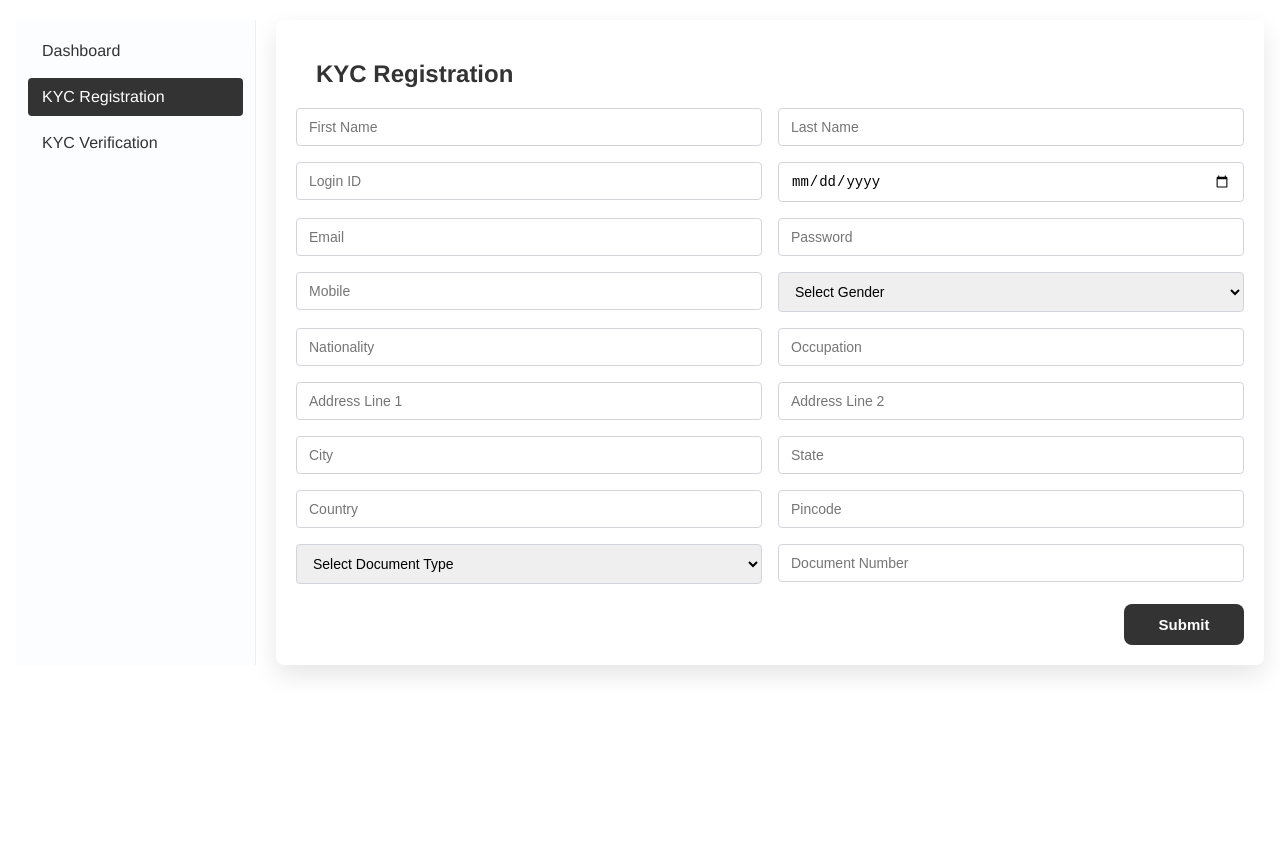
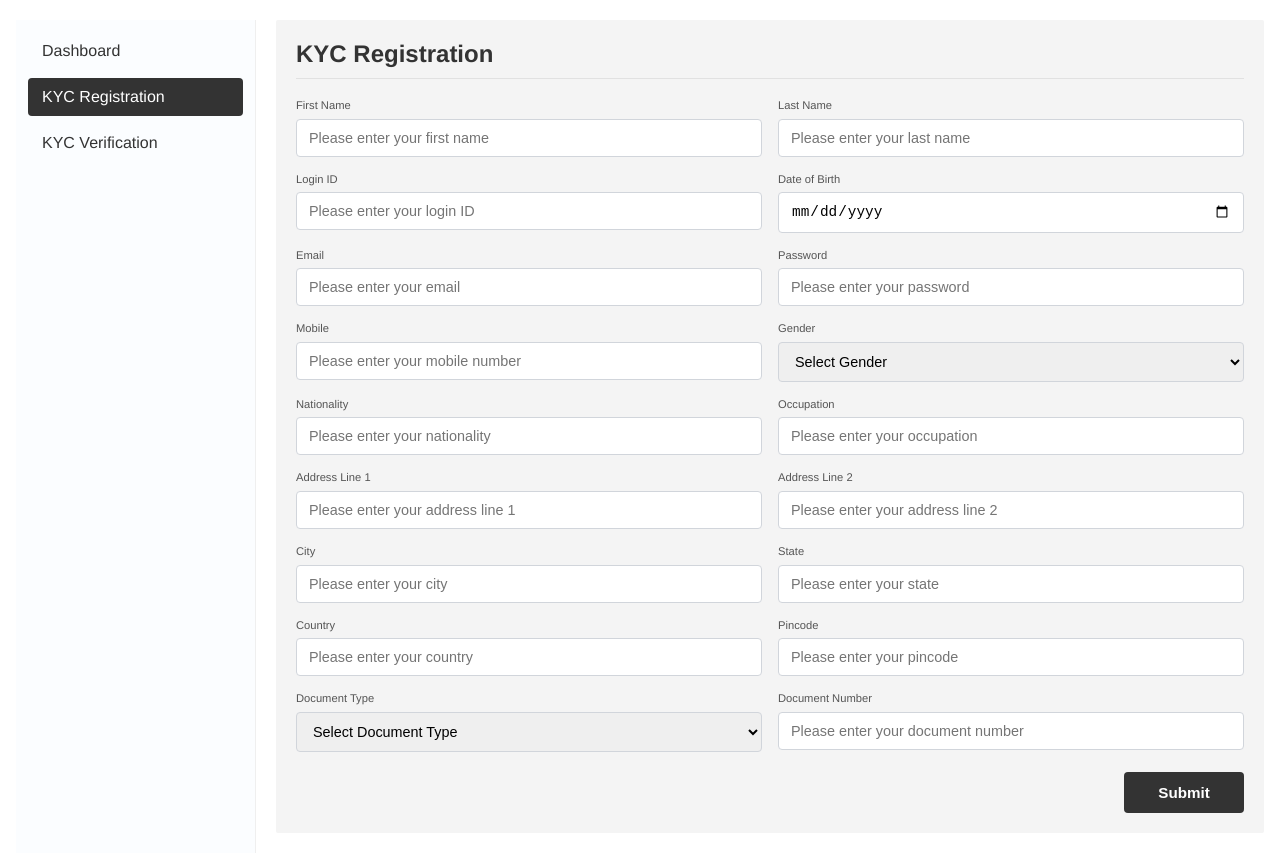
Before and after one commit to SandipDebAccenture/poc-kyc-fe, a React (Vite) app: page /kyc-registration in a window 1280 px wide. Before the commit the page ends 800 px from the top, so only its background shows below. Built offline with nearby package versions, Linux system fonts and the light colour scheme.

Commit message:
Refactor KYC registration and verification pages; enhance form structure, improve accessibility with labels, and update styles for better user experience

```diff
--- a/src/index.css
+++ b/src/index.css
@@ -1,7 +1,9 @@
 :root {
   font-family: Helvetica, Arial, sans-serif;
 }
-body {
+*,
+*::before,
+*::after {
   margin: 0;
   padding: 0;
   box-sizing: border-box;
--- a/src/pages/KycRegistrationPage.tsx
+++ b/src/pages/KycRegistrationPage.tsx
@@ -56,15 +56,17 @@ const UserKycRegistrationPage = () => {
 
   return (
     <div className="form-container">
-      <div className="kyc-card">
-        <h2>KYC Registration</h2>
+      <div>
+        <h2 className="form-title">KYC Registration</h2>
       </div>
       <form onSubmit={handleSubmit(onSubmit)} noValidate>
         <div className="grid">
           <div className="form-field">
+            <label htmlFor="firstName">First Name</label>
             <input
+              id="firstName"
               {...register("firstName", { required: "First name is required" })}
-              placeholder="First Name"
+              placeholder="Please enter your first name"
               aria-invalid={errors.firstName ? "true" : "false"}
               aria-describedby={
                 errors.firstName ? "firstName-error" : undefined
@@ -79,9 +81,11 @@ const UserKycRegistrationPage = () => {
           </div>
 
           <div className="form-field">
+            <label htmlFor="lastName">Last Name</label>
             <input
+              id="lastName"
               {...register("lastName", { required: "Last name is required" })}
-              placeholder="Last Name"
+              placeholder="Please enter your last name"
               aria-invalid={errors.lastName ? "true" : "false"}
               aria-describedby={errors.lastName ? "lastName-error" : undefined}
               className={errors.lastName ? "invalid" : ""}
@@ -94,9 +98,11 @@ const UserKycRegistrationPage = () => {
           </div>
 
           <div className="form-field">
+            <label htmlFor="loginId">Login ID</label>
             <input
+              id="loginId"
               {...register("loginId", { required: "Login ID is required" })}
-              placeholder="Login ID"
+              placeholder="Please enter your login ID"
               aria-invalid={errors.loginId ? "true" : "false"}
               aria-describedby={errors.loginId ? "loginId-error" : undefined}
               className={errors.loginId ? "invalid" : ""}
@@ -109,9 +115,12 @@ const UserKycRegistrationPage = () => {
           </div>
 
           <div className="form-field">
+            <label htmlFor="dob">Date of Birth</label>
             <input
               type="date"
+              id="dob"
               {...register("dob", { required: "Date of birth is required" })}
+              placeholder="Please enter your date of birth"
               aria-invalid={errors.dob ? "true" : "false"}
               aria-describedby={errors.dob ? "dob-error" : undefined}
               className={errors.dob ? "invalid" : ""}
@@ -124,10 +133,12 @@ const UserKycRegistrationPage = () => {
           </div>
 
           <div className="form-field">
+            <label htmlFor="email">Email</label>
             <input
               type="email"
+              id="email"
               {...register("email", { required: "Email is required" })}
-              placeholder="Email"
+              placeholder="Please enter your email"
               aria-invalid={errors.email ? "true" : "false"}
               aria-describedby={errors.email ? "email-error" : undefined}
               className={errors.email ? "invalid" : ""}
@@ -140,8 +151,10 @@ const UserKycRegistrationPage = () => {
           </div>
 
           <div className="form-field">
+            <label htmlFor="password">Password</label>
             <input
               type="password"
+              id="password"
               {...register("password", {
                 required: "Password is required",
                 minLength: {
@@ -149,7 +162,7 @@ const UserKycRegistrationPage = () => {
                   message: "Password must be at least 6 characters",
                 },
               })}
-              placeholder="Password"
+              placeholder="Please enter your password"
               aria-invalid={errors.password ? "true" : "false"}
               aria-describedby={errors.password ? "password-error" : undefined}
               className={errors.password ? "invalid" : ""}
@@ -162,7 +175,9 @@ const UserKycRegistrationPage = () => {
           </div>
 
           <div className="form-field">
+            <label htmlFor="mobile">Mobile</label>
             <input
+              id="mobile"
               {...register("mobile", {
                 required: "Mobile number is required",
                 pattern: {
@@ -170,7 +185,7 @@ const UserKycRegistrationPage = () => {
                   message: "Mobile must be a 10-digit number",
                 },
               })}
-              placeholder="Mobile"
+              placeholder="Please enter your mobile number"
               aria-invalid={errors.mobile ? "true" : "false"}
               aria-describedby={errors.mobile ? "mobile-error" : undefined}
               className={errors.mobile ? "invalid" : ""}
@@ -183,7 +198,9 @@ const UserKycRegistrationPage = () => {
           </div>
 
           <div className="form-field">
+            <label htmlFor="gender">Gender</label>
             <select
+              id="gender"
               {...register("gender", { required: "Gender is required" })}
               aria-invalid={errors.gender ? "true" : "false"}
               aria-describedby={errors.gender ? "gender-error" : undefined}
@@ -200,11 +217,13 @@ const UserKycRegistrationPage = () => {
           </div>
 
           <div className="form-field">
+            <label htmlFor="nationality">Nationality</label>
             <input
+              id="nationality"
               {...register("nationality", {
                 required: "Nationality is required",
               })}
-              placeholder="Nationality"
+              placeholder="Please enter your nationality"
               aria-invalid={errors.nationality ? "true" : "false"}
               aria-describedby={
                 errors.nationality ? "nationality-error" : undefined
@@ -219,11 +238,13 @@ const UserKycRegistrationPage = () => {
           </div>
 
           <div className="form-field">
+            <label htmlFor="occupation">Occupation</label>
             <input
+              id="occupation"
               {...register("occupation", {
                 required: "Occupation is required",
               })}
-              placeholder="Occupation"
+              placeholder="Please enter your occupation"
               aria-invalid={errors.occupation ? "true" : "false"}
               aria-describedby={
                 errors.occupation ? "occupation-error" : undefined
@@ -238,11 +259,13 @@ const UserKycRegistrationPage = () => {
           </div>
 
           <div className="form-field">
+            <label htmlFor="addressLine1">Address Line 1</label>
             <input
+              id="addressLine1"
               {...register("addressLine1", {
                 required: "Address Line 1 is required",
               })}
-              placeholder="Address Line 1"
+              placeholder="Please enter your address line 1"
               aria-invalid={errors.addressLine1 ? "true" : "false"}
               aria-describedby={
                 errors.addressLine1 ? "addressLine1-error" : undefined
@@ -257,13 +280,20 @@ const UserKycRegistrationPage = () => {
           </div>
 
           <div className="form-field">
-            <input {...register("addressLine2")} placeholder="Address Line 2" />
+            <label htmlFor="addressLine2">Address Line 2</label>
+            <input
+              id="addressLine2"
+              {...register("addressLine2")}
+              placeholder="Please enter your address line 2"
+            />
           </div>
 
           <div className="form-field">
+            <label htmlFor="city">City</label>
             <input
+              id="city"
               {...register("city", { required: "City is required" })}
-              placeholder="City"
+              placeholder="Please enter your city"
               aria-invalid={errors.city ? "true" : "false"}
               aria-describedby={errors.city ? "city-error" : undefined}
               className={errors.city ? "invalid" : ""}
@@ -276,9 +306,11 @@ const UserKycRegistrationPage = () => {
           </div>
 
           <div className="form-field">
+            <label htmlFor="state">State</label>
             <input
+              id="state"
               {...register("state", { required: "State is required" })}
-              placeholder="State"
+              placeholder="Please enter your state"
               aria-invalid={errors.state ? "true" : "false"}
               aria-describedby={errors.state ? "state-error" : undefined}
               className={errors.state ? "invalid" : ""}
@@ -291,9 +323,11 @@ const UserKycRegistrationPage = () => {
           </div>
 
           <div className="form-field">
+            <label htmlFor="country">Country</label>
             <input
+              id="country"
               {...register("country", { required: "Country is required" })}
-              placeholder="Country"
+              placeholder="Please enter your country"
               aria-invalid={errors.country ? "true" : "false"}
               aria-describedby={errors.country ? "country-error" : undefined}
               className={errors.country ? "invalid" : ""}
@@ -306,7 +340,9 @@ const UserKycRegistrationPage = () => {
           </div>
 
           <div className="form-field">
+            <label htmlFor="pincode">Pincode</label>
             <input
+              id="pincode"
               {...register("pincode", {
                 required: "Pincode is required",
                 pattern: {
@@ -314,7 +350,7 @@ const UserKycRegistrationPage = () => {
                   message: "Pincode must be a 6-digit number",
                 },
               })}
-              placeholder="Pincode"
+              placeholder="Please enter your pincode"
               aria-invalid={errors.pincode ? "true" : "false"}
               aria-describedby={errors.pincode ? "pincode-error" : undefined}
               className={errors.pincode ? "invalid" : ""}
@@ -327,7 +363,9 @@ const UserKycRegistrationPage = () => {
           </div>
 
           <div className="form-field">
+            <label htmlFor="documentType">Document Type</label>
             <select
+              id="documentType"
               {...register("documentType", {
                 required: "Document type is required",
               })}
@@ -349,11 +387,13 @@ const UserKycRegistrationPage = () => {
           </div>
 
           <div className="form-field">
+            <label htmlFor="documentNumber">Document Number</label>
             <input
+              id="documentNumber"
               {...register("documentNumber", {
                 required: "Document number is required",
               })}
-              placeholder="Document Number"
+              placeholder="Please enter your document number"
               aria-invalid={errors.documentNumber ? "true" : "false"}
               aria-describedby={
                 errors.documentNumber ? "documentNumber-error" : undefined
--- a/src/pages/KycVerifyPage.tsx
+++ b/src/pages/KycVerifyPage.tsx
@@ -22,26 +22,29 @@ const KycVerify: React.FC = () => {
   return (
     <div className="kyc-container">
       <div className="kyc-card">
-        <h2>KYC Verification</h2>
+        <h2 className="kyc-title">KYC Verification</h2>
 
         <form onSubmit={handleSubmit(onSubmit)}>
           <div className="form-group">
-            <label>Customer ID</label>
+            <label htmlFor="customerId">Customer ID</label>
             <input
               type="number"
+              id="customerId"
               {...register("customerId", {
                 required: "Customer ID is required",
                 valueAsNumber: true,
               })}
+              placeholder="Please enter customer ID"
             />
             {errors.customerId && (
               <span className="error">{errors.customerId.message}</span>
             )}
           </div>
-
+          <div className="document-container">
             <div className="form-group">
-            <label>Document Type</label>
+              <label htmlFor="documentType">Document Type</label>
               <select
+                id="documentType"
                 {...register("documentType", {
                   required: "Document type is required",
                 })}>
@@ -54,23 +57,26 @@ const KycVerify: React.FC = () => {
                 <span className="error">{errors.documentType.message}</span>
               )}
             </div>
-
             <div className="form-group">
-            <label>Document Number</label>
+              <label htmlFor="documentNumber">Document Number</label>
               <input
                 type="text"
+                id="documentNumber"
                 {...register("documentNumber", {
                   required: "Document number is required",
                 })}
+                placeholder="Please enter document number"
               />
               {errors.documentNumber && (
                 <span className="error">{errors.documentNumber.message}</span>
               )}
             </div>
-
+          </div>
+          <div className="button-container">
             <button type="submit" className="submit-btn">
               Verify
             </button>
+          </div>
         </form>
       </div>
     </div>
--- a/src/styles/DashboardPage.scss
+++ b/src/styles/DashboardPage.scss
@@ -10,10 +10,12 @@ $neutral: #999;
 .dashboard {
   min-height: 100dvh;
   background: #f4f4f4;
+  border-radius: 2px;
   display: flex;
   justify-content: center;
   align-items: center;
   font-family: "Inter", sans-serif;
+  margin-bottom: 20px;
 
   &__card {
     width: 420px;
--- a/src/styles/KycRegistrationPage.scss
+++ b/src/styles/KycRegistrationPage.scss
@@ -1,11 +1,14 @@
 .form-container {
   padding: 20px;
-  background: #ffffff;
-  border-radius: 8px;
-  box-shadow: 0 10px 25px rgba(0, 0, 0, 0.1);
+  background: #f4f4f4;
+  border-radius: 2px;
+  margin-bottom: 20px;
 
   .form-title {
-    margin-bottom: 30px;
+    color: #333;
+    margin-bottom: 20px;
+    border-bottom: 1px solid #e1e1e1;
+    padding-bottom: 10px;
   }
 
   .grid {
@@ -17,14 +20,18 @@
       display: flex;
       flex-direction: column;
       gap: 6px;
-
+      label {
+        margin-bottom: 0.1rem;
+        font-size: 0.7rem;
+        color: #555;
+      }
       input,
       select {
         width: 100%;
         padding: 10px 12px;
         border: 1px solid #d1d5db;
         border-radius: 4px;
-        font-size: 14px;
+        font-size: 0.9rem;
         box-sizing: border-box;
 
         &:focus {
@@ -38,10 +45,9 @@
           box-shadow: 0 0 0 3px rgba(229, 62, 62, 0.06);
         }
       }
-
       .error {
         color: #e53e3e;
-        font-size: 12px;
+        font-size: 0.8rem;
         margin-top: 2px;
       }
     }
@@ -59,11 +65,10 @@
     background-color: #333;
     color: white;
     border: none;
-    border-radius: 8px;
+    border-radius: 4px;
     font-weight: 600;
-    font-size: 15px;
+    font-size: 0.95rem;
     cursor: pointer;
-
     &:hover {
       background-color: #555;
     }
@@ -73,11 +78,9 @@
 @media (max-width: 900px) {
   .form-container {
     padding: 20px;
-
     .grid {
       grid-template-columns: 1fr;
     }
-
     button {
       width: 100%;
     }
--- a/src/styles/KycVerifyPage.scss
+++ b/src/styles/KycVerifyPage.scss
@@ -1,28 +1,27 @@
 $primary: #333;
 $secondary: #555;
-$background: #f9f9f9;
+$background: #f4f4f4;
 
 .kyc-container {
-  //   min-height: 100vh;
-  display: flex;
-  //   align-items: center;
-  //   justify-content: center;
+  min-height: 100vh;
   background: $background;
+  border-radius: 2px;
+  margin-bottom: 20px;
 }
 
 .kyc-card {
-  //   background: #fff;
-  padding: 0 20px;
+  padding: 20px;
   width: 100%;
-  max-width: 400px;
-  //   border: 1px solid $secondary;
-  border-radius: 6px;
-
-  h2 {
-    // margin-bottom: 1.5rem;
-    color: $primary;
-    // text-align: center;
-    font-weight: 600;
+  .kyc-title {
+    color: #333;
+    margin-bottom: 20px;
+    border-bottom: 1px solid #e1e1e1;
+    padding-bottom: 10px;
+  }
+  .document-container {
+    display: grid;
+    grid-template-columns: repeat(2, 1fr);
+    gap: 16px;
   }
 }
 
@@ -30,10 +29,11 @@ $background: #f9f9f9;
   margin-bottom: 1.2rem;
   display: flex;
   flex-direction: column;
+  gap: 6px;
 
   label {
-    margin-bottom: 0.4rem;
-    font-size: 0.9rem;
+    margin-bottom: 0.1rem;
+    font-size: 0.7rem;
     color: $secondary;
   }
 
@@ -45,7 +45,6 @@ $background: #f9f9f9;
     font-size: 0.9rem;
     outline: none;
     transition: border 0.2s ease;
-
     &:focus {
       border-color: $primary;
     }
@@ -58,8 +57,14 @@ $background: #f9f9f9;
   color: #d32f2f;
 }
 
+.button-container {
+  display: flex;
+  justify-content: flex-end;
+  margin-top: 20px;
+}
+
 .submit-btn {
-  width: 50%;
+  width: 25%;
   padding: 0.7rem;
   background: $primary;
   color: #fff;
@@ -67,9 +72,20 @@ $background: #f9f9f9;
   border-radius: 4px;
   font-size: 0.95rem;
   cursor: pointer;
-  transition: background 0.2s ease;
-
+  font-weight: 600;
   &:hover {
     background: $secondary;
   }
 }
+
+@media (max-width: 900px) {
+  .kyc-container {
+    padding: 20px;
+    .document-container {
+      grid-template-columns: 1fr;
+    }
+    button {
+      width: 100%;
+    }
+  }
+}
```
Lines whose indentation alone changed are shown as unchanged.
